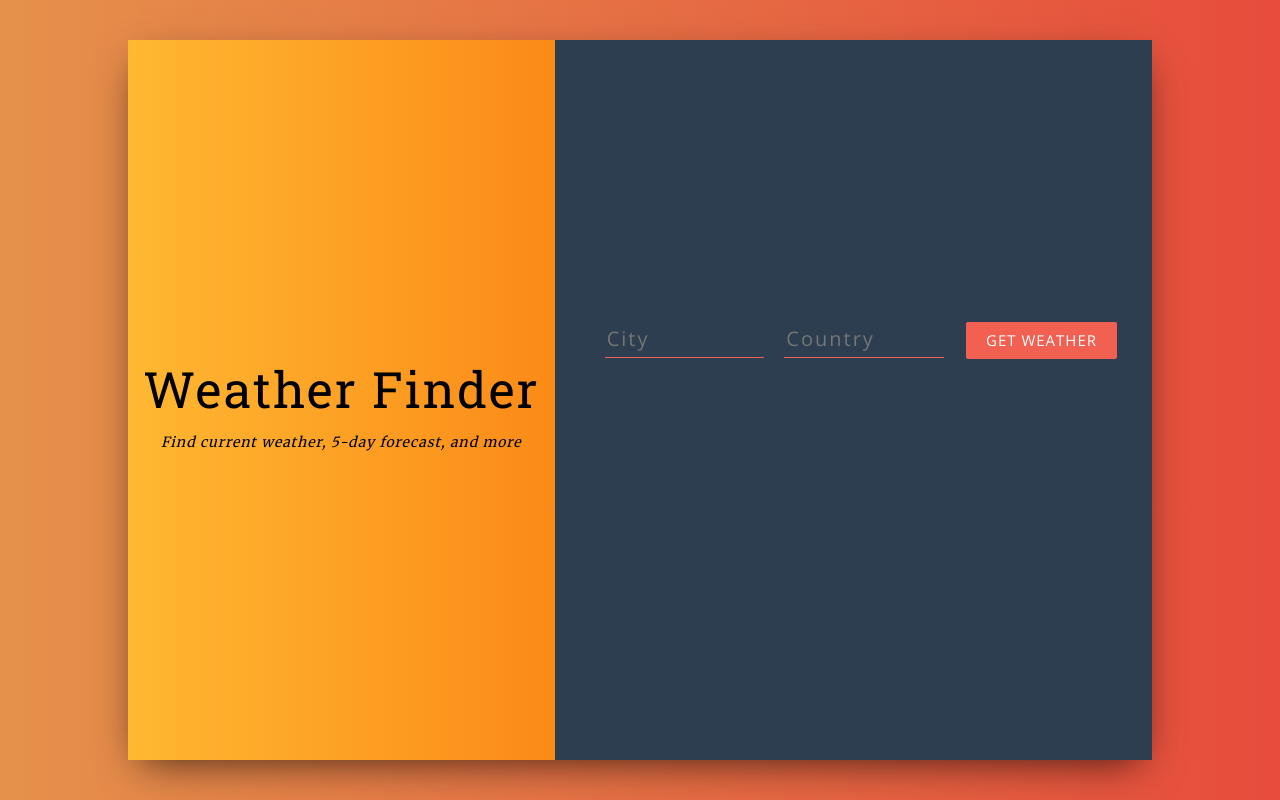
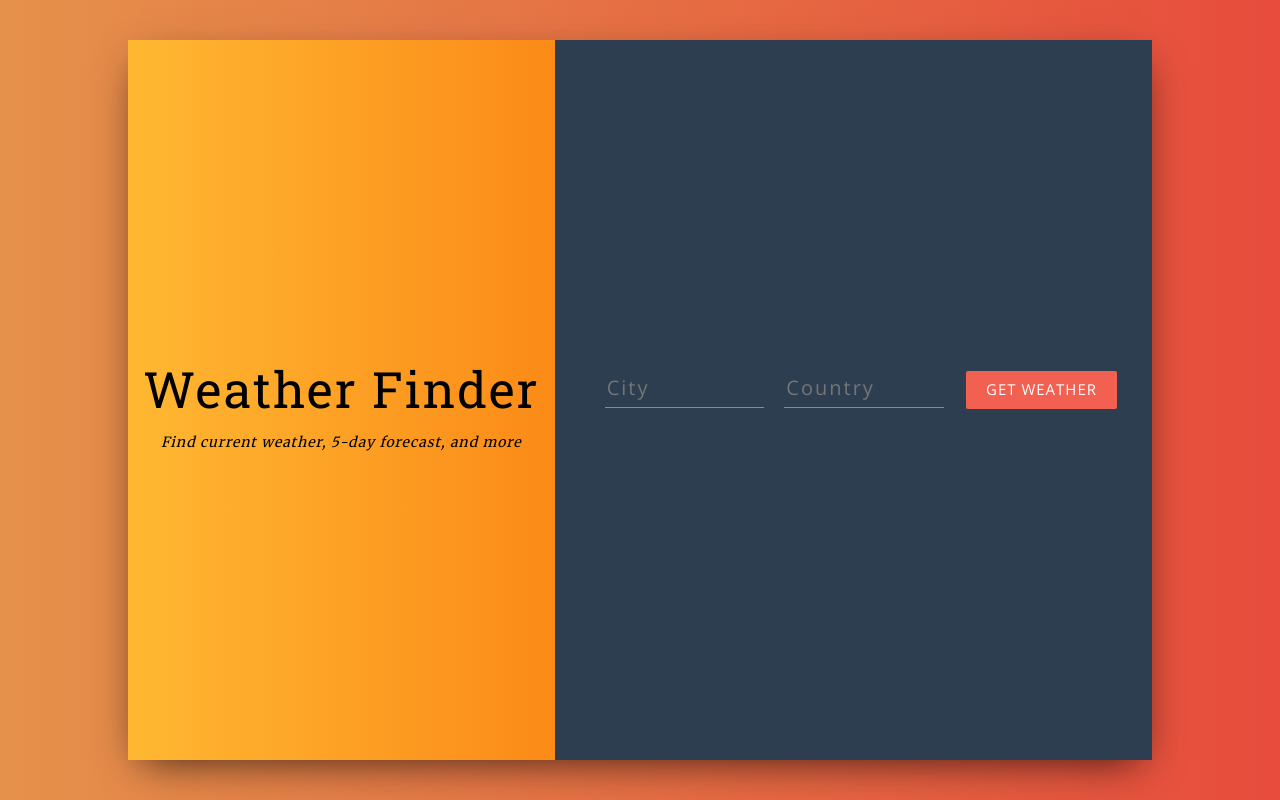
Before and after one commit to xmannyxfreshx1/Weather-Forecast, a React (Create React App) app: page / in a window 1280 px wide. Built offline with nearby package versions, Linux system fonts and the light colour scheme.

Commit message:
changed a few styling details

```diff
--- a/src/App.css
+++ b/src/App.css
@@ -137,35 +137,36 @@
   display: flex;
   justify-content: center;
   align-items: center;
-  max-width: 100%;
+  min-width: 100%;
+  max-height: 50%;
   font-weight: 700;
+  flex-direction: row;
 }
 
 .card{
   font-family: "Open Sans", serif;
   font-weight: lighter;
   min-width: 100%;
-  min-height: 100px;
+  min-height: 50%;
   overflow-x: auto;
   display: flex;
+  margin-right: 10px;
 }
 
 .card--content {
   background-color: transparent;
-  min-width: 46%;
+  min-width: 50%;
   margin-top: 15px;
-  margin-left: 5px;
-  margin-right: 5px;
+  /*margin-left: 5px;*/
+  /*margin-right: 5px;*/
   margin-bottom: 5px;
   display: flex;
   flex-direction: row;
   justify-content: center;
   align-items: center;
-  border-radius: 2px;
   border-right-style: solid;
   border-right-color: darkgrey;
   border-right-width: thin;
-  padding-right: 2px;
   /*border-style: solid;*/
   /*border-color: darkgray;*/
   /*border-width: thin;*/
@@ -185,8 +186,8 @@
 .card--content--right{
   display: flex;
   flex-direction: column;
-  justify-content: flex-start;
-  align-items: flex-start;
+  justify-content: right;
+  align-items: right;
   min-width: 50%;
 }
 
--- a/src/App.js
+++ b/src/App.js
@@ -127,14 +127,14 @@
                                         error={this.state.error}
                                     />
                                     {this.state.weatherClicked && <button onClick={this.getForecast}>5-Day Forecast</button>}
-                                    <div className="forecast">
+                                    <div className="col-xs-7 forecast">
                                         <div className="card">
 
                                             {this.state.forecastClicked && newList.map((value, index, array) =>
 
                                                 <div key={index}  className="card--content">
                                                     <div className="card--content--left">
-                                                        <Ionicon color={"white"} fontSize={"60px"} icon={iconNames[value.weather[0].main]}/>
+                                                        <Ionicon color={"white"} fontSize={"100px"} icon={iconNames[value.weather[0].main]}/>
                                                     </div>
 
                                                     <div className="card--content--right">
--- a/src/Components/Titles.js
+++ b/src/Components/Titles.js
@@ -15,7 +15,7 @@
 const Titles = props => (
     <div>
         <h1 className="title-container__title">Weather Finder</h1>
-        {props.weatherClicked && <Ionicon color={"white"} fontSize={"300px"} icon={iconNames[props.weatherState]} />}
+        {props.weatherClicked && <Ionicon color={"white"} fontSize={"350px"} icon={iconNames[props.weatherState]} />}
         <p className="title-container__subtitle">Find current weather, 5-day forecast, and more</p>
     </div>
 );
```
